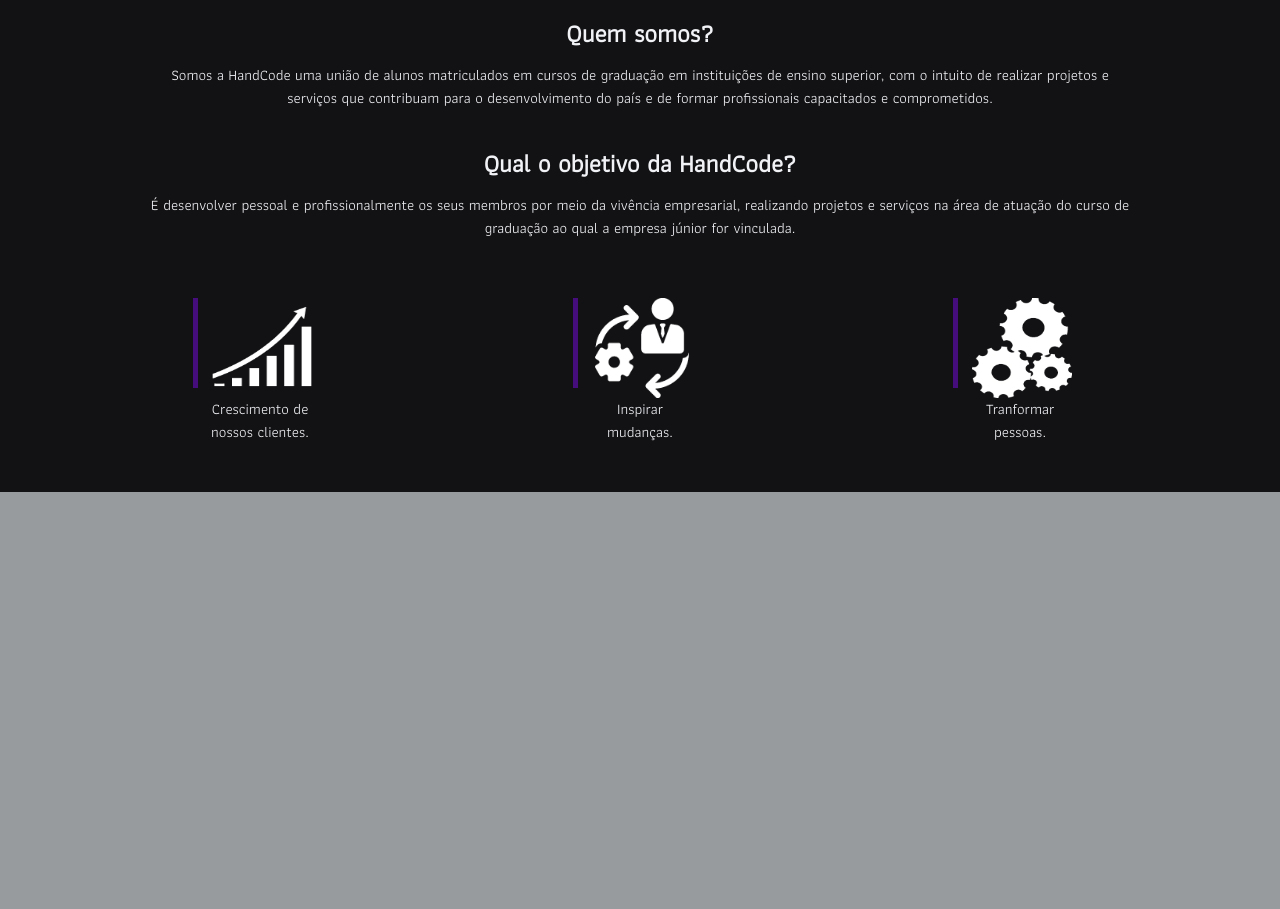
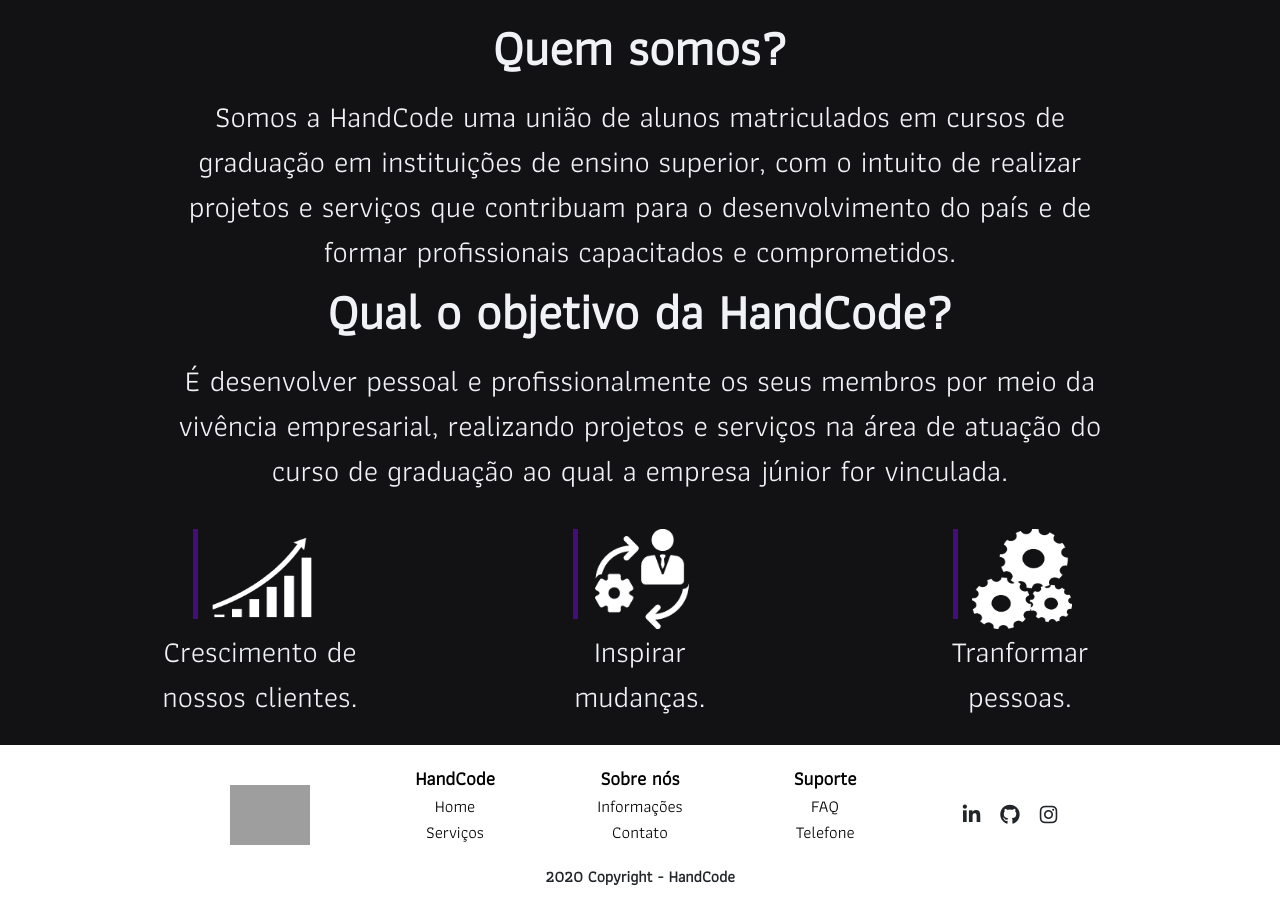
Before and after one commit to HandcodeJr/HandcodeJr.github.io, a Django app: page /sobre-nos/ in a window 1280 px wide. Shown: the part 1032-1941 px from the top of the page. Before the commit the page ends 1524 px from the top, so only its background shows below. Run offline with Django 3.2, Linux system fonts and the light colour scheme; some libraries are stand-ins or nearby versions; grey boxes are pictures that could not be loaded.

Commit message:
Modificando capa, e colocando o footer

```diff
--- a/handcode/core/static/css/style-about.css
+++ b/handcode/core/static/css/about.css
@@ -1,10 +1,9 @@
+html {
+    scroll-behavior: smooth;
+}
+
 * {
     font-family: 'Athiti', sans-serif;
-}
-
-body,
-html {
-    background-color: #121214;
 }
 
 
@@ -41,19 +40,10 @@ html {
     font-size: 17px;
 }
 
-@media only screen and (max-width: 768px) {
-    .banner {
-        display: none;
-    }
-    .center h1 {
-        text-align: center;
-    }
-}
-
 
 /*HEADER*/
 
-#header {
+header {
     background-color: #121214;
 }
 
@@ -62,6 +52,19 @@ html {
     width: 100%;
     height: 100%;
     position: relative;
+}
+
+.center {
+    text-align: center;
+    align-items: center;
+}
+
+@media(min-width: 2300px) {
+    .capa {
+        width: 1870px;
+        height: 692px;
+        position: relative;
+    }
 }
 
 
@@ -80,7 +83,7 @@ html {
 
 /*SELECTION*/
 
-#section {
+section {
     background-color: #121214;
     padding: 10px;
     text-align: center;
@@ -89,7 +92,7 @@ html {
 
 .titulo-secundario {
     font-weight: bold;
-    font-size: 25px;
+    font-size: 50px;
     text-align: center;
     align-items: center;
     color: #F1F2F6;
@@ -97,13 +100,19 @@ html {
     padding-right: 50px;
 }
 
-.texto-info {
-    font-size: 15px;
+.texto-section-1 {
+    font-size: 30px;
     color: #F1F2F6;
     text-align: center;
     align-items: center;
     padding-left: 50px;
     padding-right: 50px;
+}
+
+.texto-section-2 {
+    font-size: 30px;
+    color: #F1F2F6;
+    text-align: center;
 }
 
 .imagem-principal {
@@ -121,48 +130,84 @@ html {
     padding-bottom: 10px;
 }
 
-p {
-    color: #F1F2F6;
-    padding-bottom: 15px;
-    font-size: 30px;
-}
-
-@media (min-width: 575px) {
-    .texto-info {
-        font-size: 15px;
+@media (max-width: 992px) {
+    .titulo-secundario {
+        font-size: 30px;
+        margin-left: -50px;
+        margin-right: -50px;
     }
-    p {
+    .texto-section-1 {
+        margin-left: -50px;
+        margin-right: -50px;
+        font-size: 20px;
+        text-align: justify;
+    }
+    .texto-section-2 {
         padding-bottom: 15px;
         font-size: 15px;
     }
 }
 
-@media (max-width: 575px) {
-    .titulo-secundario {
-        margin-top: -5px;
-        font-size: 15px;
-        margin-left: -50px;
-        margin-right: -50px;
-    }
-    .texto-info {
-        font-size: 10px;
-        text-align: justify;
-        margin-left: -50px;
-        margin-right: -50px;
-    }
-    p {
-        padding-bottom: 15px;
-        font-size: 10px;
-        margin-left: -50px;
-        margin-right: -50px;
-    }
-    .imagem-principal {
-        margin-top: -25px;
-    }
-    .imagem-linha {
-        margin-top: -25px;
-    }
+
+/*FOOTER*/
+
+footer {
+    background-color: #fff;
+    height: 100%;
 }
 
+footer .container {
+    height: 100%;
+    display: flex;
+    justify-content: center;
+    align-items: center;
+    flex-direction: column;
+}
 
-/*FOOTER*/
+footer .container .row {
+    justify-content: center;
+    align-items: center;
+    text-align: center;
+    height: 100%;
+    width: 100%;
+    margin-top: 20px;
+}
+
+.logo-footer {
+    width: 80px;
+    margin-top: 15px;
+    margin-bottom: 15px;
+}
+
+.text-footer {
+    font-size: 1.2em;
+    font-weight: bold;
+    color: black;
+}
+
+.col {
+    display: flex;
+    flex-direction: column;
+    height: 100px
+}
+
+.col a {
+    color: #000;
+    font-size: 17px;
+}
+
+.row-icons {
+    display: flex;
+    justify-content: center;
+}
+
+.row-icons i {
+    padding: 10px;
+    font-size: 20px;
+}
+
+#copyright {
+    text-align: center;
+    margin-bottom: 20px;
+    font-weight: bold;
+}
--- a/handcode/core/templates/about.html
+++ b/handcode/core/templates/about.html
@@ -1,18 +1,20 @@
 {%load static%}
 
 <!DOCTYPE html>
-<html lang="en">
+<html lang="pt-br">
 
 <head>
     <meta charset="UTF-8">
     <meta name="viewport" content="width=device-width, initial-scale=1.0">
-    <link rel="stylesheet" href="{% static 'css/style-about.css' %}">
+    <link rel="stylesheet" href="{% static 'css/about.css' %}">
+    <link rel="stylesheet" href="{% static 'css/bootstrap.css.map' %}">
     <link rel="stylesheet" href="{% static 'css/bootstrap.min.css' %}">
     <link rel="stylesheet" href="{% static 'css/bootstrap.min.css.map' %}">
     <script src="{% static 'js/jquery-3.5.1.min.js' %}"></script>
     <script src="{% static 'js/bootstrap.min.js' %}"></script>
     <script src="{% static 'js/bootstrap.min.js.map' %}"></script>
     <link href="https://fonts.googleapis.com/css2?family=Athiti&display=swap" rel="stylesheet">
+    <script src="https://use.fontawesome.com/5e8ea94c3d.js"></script>
     <title>Sobre nós</title>
 </head>
 
@@ -53,52 +55,68 @@
     </nav>
 
     <!--HEADER-->
-    <header id="header">
+    <header>
         <!--<div class="container"></div>-->
-        <img class="capa" src="{% static 'images/capa-2.png' %}">
+        <div class="center">
+            <img class="capa" src="{% static 'images/capa-2.png' %}">
+
+        </div>
         <!--<h1 class="titulo-principal">Sobre nós</h1>-->
     </header>
 
     <!--SELECTION-->
-    <section id="section">
+    <section>
         <div class="container">
             <div class="row-2">
                 <div class="col-12 p-2">
-                    <h1 class="titulo-secundario">Quem somos?</h1>
+                    <h1 class="titulo-secundario">
+                        Quem somos?
+                    </h1>
                 </div>
                 <div class="col-12">
-                    <p class="texto-info">Somos a HandCode uma união de alunos matriculados em cursos de graduação em instituições de ensino superior, com o intuito de realizar projetos e serviços que contribuam para o desenvolvimento do país e de formar profissionais capacitados
-                        e comprometidos.</p>
+                    <div class="texto-section-1">
+                        Somos a HandCode uma união de alunos matriculados em cursos de graduação em instituições de ensino superior, com o intuito de realizar projetos e serviços que contribuam para o desenvolvimento do país e de formar profissionais capacitados e comprometidos.
+                    </div>
                 </div>
             </div>
             <div class="row-2">
                 <div class="col-12 p-2">
-                    <h1 class="titulo-secundario">Qual o objetivo da HandCode?</h1>
+                    <h1 class="titulo-secundario">
+                        Qual o objetivo da HandCode?
+                    </h1>
                 </div>
                 <div class="col-12">
-                    <p class="texto-info">É desenvolver pessoal e profissionalmente os seus membros por meio da vivência empresarial, realizando projetos e serviços na área de atuação do curso de graduação ao qual a empresa júnior for vinculada.</p>
+                    <div class="texto-section-1">
+                        É desenvolver pessoal e profissionalmente os seus membros por meio da vivência empresarial, realizando projetos e serviços na área de atuação do curso de graduação ao qual a empresa júnior for vinculada.
+                    </div>
                 </div>
             </div>
         </div>
     </section>
 
-    <section id="section">
+    <section>
         <div class="container">
             <div class="row">
-                <div class="col-sm-4 p-2">
+                <div class="col-md-4 p-3">
                     <img class="imagem-linha" src="{% static 'images/linha.png' %}">
                     <img class="imagem-principal" src="{% static 'images/crescimento.png' %}">
-                    <p>Crescimento de<br> nossos clientes.</p>
+                    <div class="texto-section-2">
+                        Crescimento de <br> nossos clientes.
+                    </div>
                 </div>
-                <div class="col-sm-4 p-2">
+                <div class="col-md-4 p-3">
                     <img class="imagem-linha" src="{% static 'images/linha.png' %}">
                     <img class="imagem-principal" src="{% static 'images/mudanças.png' %}">
-                    <p>Inspirar <br> mudanças.</p>
+                    <div class="texto-section-2">
+                        Inspirar <br> mudanças.
+                    </div>
                 </div>
-                <div class="col-sm-4 p-2">
+                <div class="col-md-4 p-3">
                     <img class="imagem-linha" src="{% static 'images/linha.png' %}">
                     <img class="imagem-principal" src="{% static 'images/engrenagem.png' %}">
-                    <p>Tranformar <br> pessoas.</p>
+                    <div class="texto-section-2">
+                        Tranformar <br> pessoas.
+                    </div>
                 </div>
             </div>
         </div>
@@ -106,7 +124,36 @@
 
     <!--RODAPÉ-->
     <footer>
-
+        <div class="container">
+            <div class="row">
+                <div class="  col-xl-2">
+                    <img href="#" class="logo-footer" src="{% static 'images/logofooter.png '%}" />
+                </div>
+                <div class="col col-xl-2">
+                    <b class="text-footer">HandCode</b>
+                    <a href="#">Home</a>
+                    <a href="#">Serviços</a>
+                </div>
+                <div class="col col-xl-2">
+                    <b class="text-footer">Sobre nós</b>
+                    <a href="#">Informações </a>
+                    <a href="#">Contato</a>
+                </div>
+                <div class="col col-xl-2">
+                    <b class="text-footer">Suporte</b>
+                    <a href="#">FAQ</a>
+                    <a href="#">Telefone</a>
+                </div>
+                <div class="row-icons col-xl-2">
+                    <i href="#" class="fa fa-linkedin"></i>
+                    <i href="#" class="fa fa-github"></i>
+                    <i href="#" class="fa fa-instagram"></i>
+                </div>
+            </div>
+            <div id="copyright">
+                2020 Copyright - HandCode
+            </div>
+        </div>
     </footer>
 
 </body>
```
